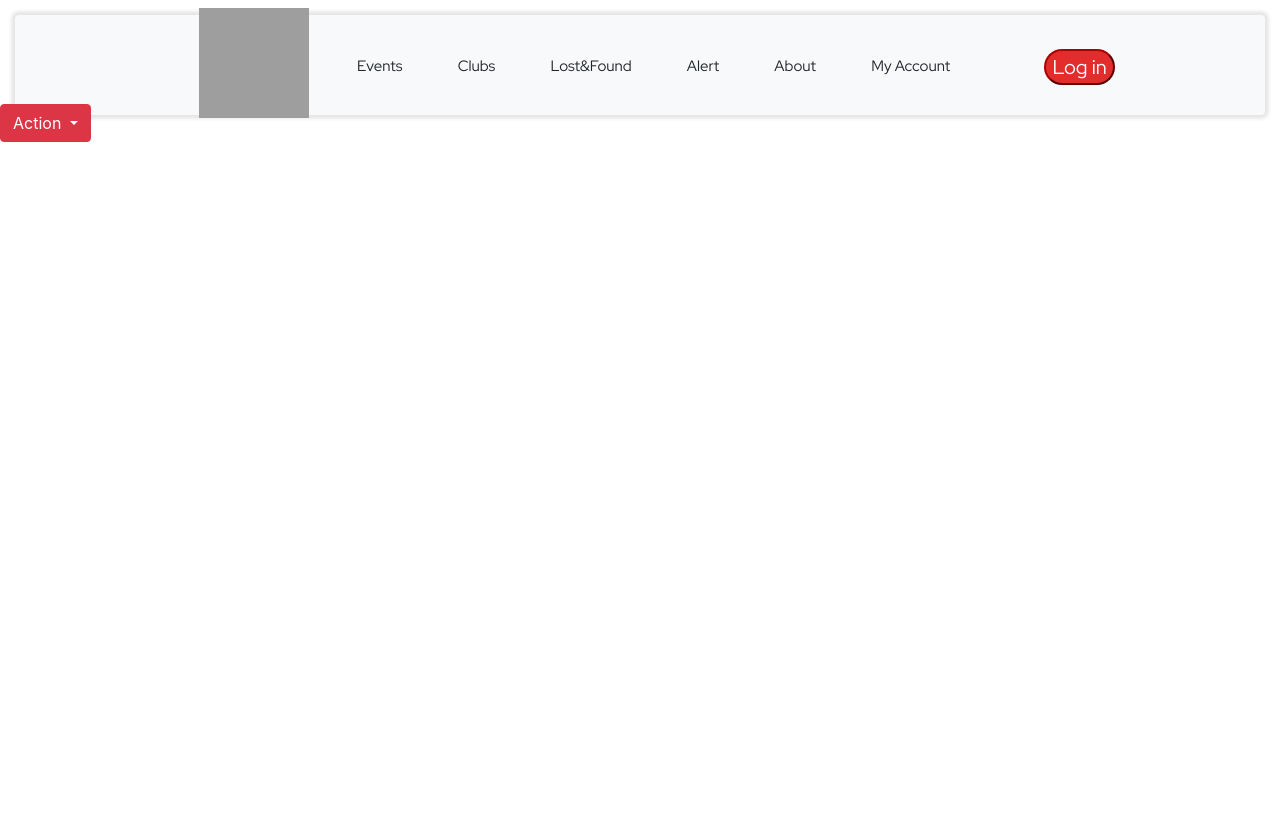
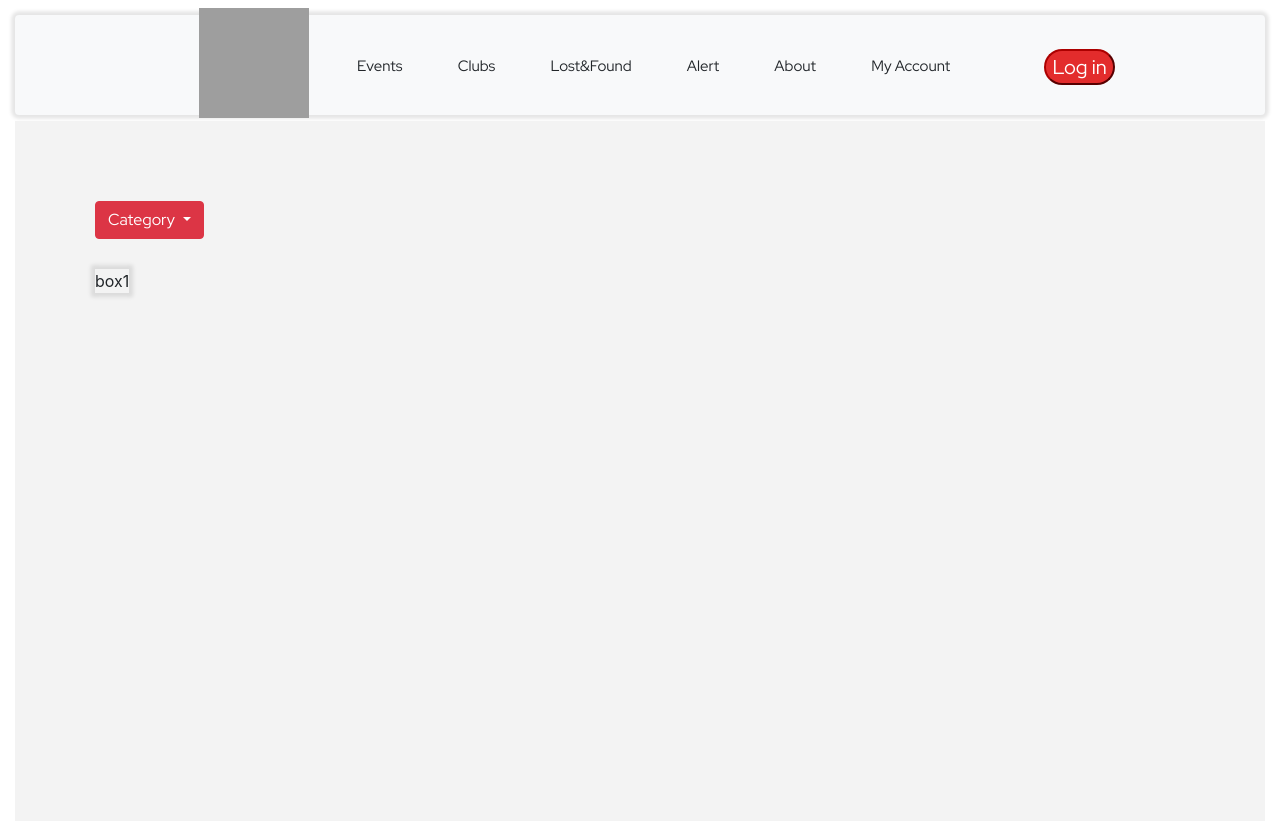
Before and after one commit to 6610685171/TUevents, a Django app: page /events in a window 1280 px wide. Before the commit the page ends 142 px from the top, so only its background shows below. Run offline with Django 5.2, Linux system fonts and the light colour scheme; some libraries are stand-ins or nearby versions; grey boxes are pictures that could not be loaded.

Commit message:
Events uncompleted added

```diff
--- a/webapp/web_tu_events/static/css/base.css
+++ b/webapp/web_tu_events/static/css/base.css
@@ -9,8 +9,8 @@
 
 }
 
-.mb-5 {
-    margin-bottom: -0.7rem !important;
+body>.mb-5 {
+    margin-bottom: 0.5rem !important;
 }
 
 .box {
--- a/webapp/web_tu_events/static/css/events.css
+++ b/webapp/web_tu_events/static/css/events.css
@@ -1,6 +1,35 @@
-.body-events {
-    margin-top: 15px;
+#body-events {
+    margin-top: -2px;
     margin-left: 15px;
     margin-right: 15px;
-    background-color: red;
+    height: 700px;
+    background-color: #f3f3f3;
 }
+
+.category {
+    font-family: "Red Hat Display", sans-serif;
+    font-optical-sizing: auto;
+    font-weight: 600;
+    font-style: normal;
+    font-size: 30px;
+}
+
+.btn-group {
+    margin-top: 80px;
+    margin-left: 80px;
+    margin-bottom: 30px;
+}
+
+.events-content {
+    margin-left: 80px;
+    margin-right: 80px;
+    display: flex;
+    gap: 20px;
+    justify-items: center;
+    align-items: center;
+}
+
+.box-ev {
+    width: 300px;
+    height: 500px;
+}
--- a/webapp/web_tu_events/static/css/login.css
+++ b/webapp/web_tu_events/static/css/login.css
@@ -1,5 +1,5 @@
 #body-login {
-    margin-top: 15px;
+    margin-top: -2px;
     margin-left: 15px;
     margin-right: 15px;
     object-position: center;
--- a/webapp/web_tu_events/templates/events.html
+++ b/webapp/web_tu_events/templates/events.html
@@ -7,20 +7,43 @@
 {% block content %}
 <div id="body-events">
     <div>
-        <div class="btn-group">
+        <div>
+            <div class="btn-group category">
                 <button type="button" class="btn btn-danger dropdown-toggle" data-bs-toggle="dropdown"
                     aria-expanded="false">
-                Action
+                    Category
                 </button>
                 <ul class="dropdown-menu">
-                <li><a class="dropdown-item" href="#">Action</a></li>
-                <li><a class="dropdown-item" href="#">Another action</a></li>
-                <li><a class="dropdown-item" href="#">Something else here</a></li>
+                    <li><a class="dropdown-item" href="#">Cultural</a></li>
                     <li>
                         <hr class="dropdown-divider">
                     </li>
-                <li><a class="dropdown-item" href="#">Separated link</a></li>
+                    <li><a class="dropdown-item" href="#">Entertainment</a></li>
+                    <li>
+                        <hr class="dropdown-divider">
+                    </li>
+                    <li><a class="dropdown-item" href="#">Religious</a></li>
+                    <li>
+                        <hr class="dropdown-divider">
+                    </li>
+                    <li><a class="dropdown-item" href="#">Sports</a></li>
+                    <li>
+                        <hr class="dropdown-divider">
+                    </li>
+                    <li><a class="dropdown-item" href="#">Workshops</a></li>
                 </ul>
+            </div>
+            <div class="events-content">
+                <div class="events-box">
+                    <div class="box">
+                        <p>box1</p>
+
+
+
+                    </div>
+
+                </div>
+            </div>
         </div>
     </div>
 
--- a/webapp/web_tu_events/views.py
+++ b/webapp/web_tu_events/views.py
@@ -1,4 +1,5 @@
 from django.shortcuts import render, redirect
+from .models import Announcement
 # Create your views here.
 
 
@@ -12,4 +13,5 @@ def login(request):
     return render(request, "login.html")
 
 def events(request):
+    All_Announcement = Announcement.objects.all()
     return render(request, "events.html")
```
Also changed, not shown: webapp/db.sqlite3. Lines whose indentation alone changed are shown as unchanged.
